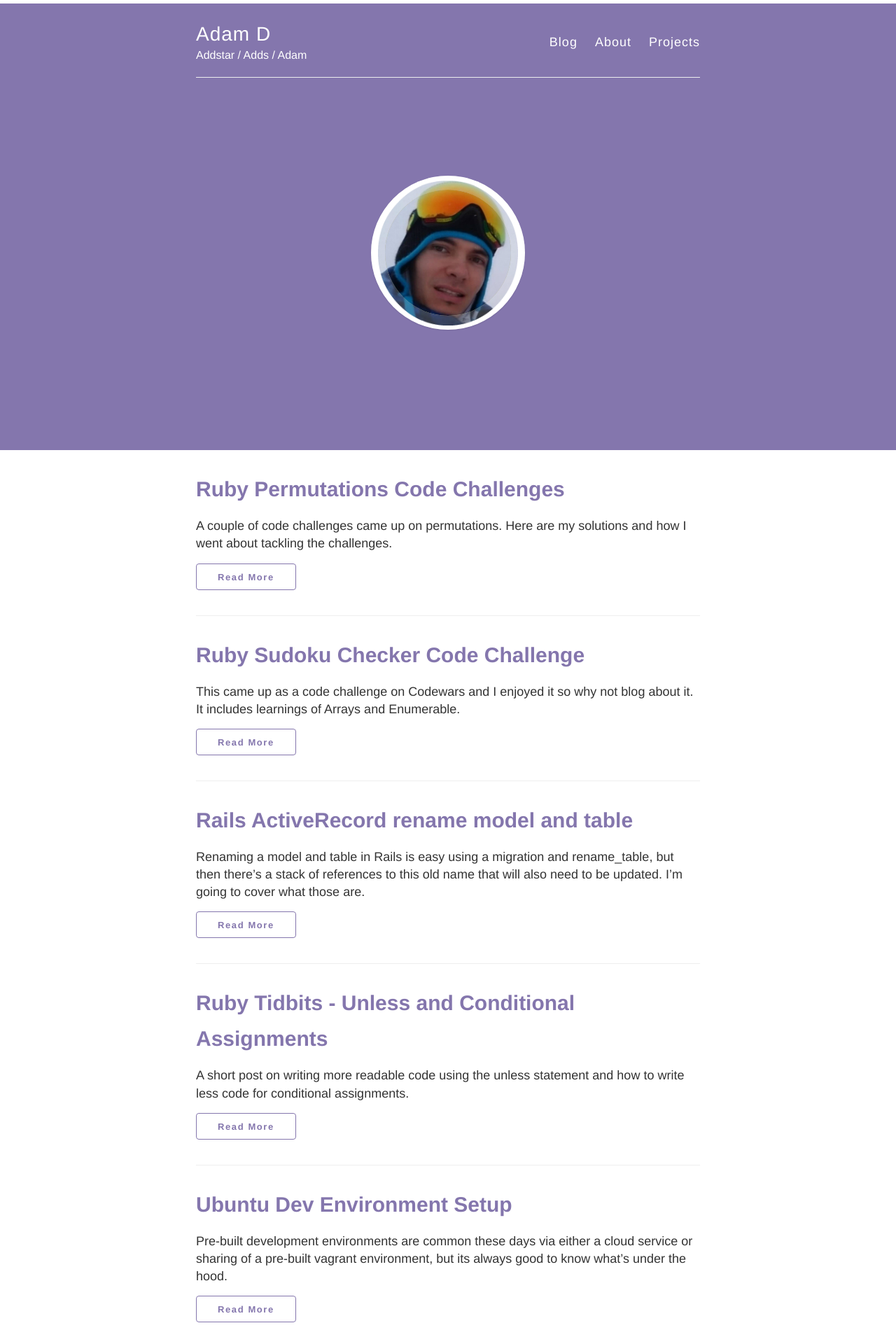
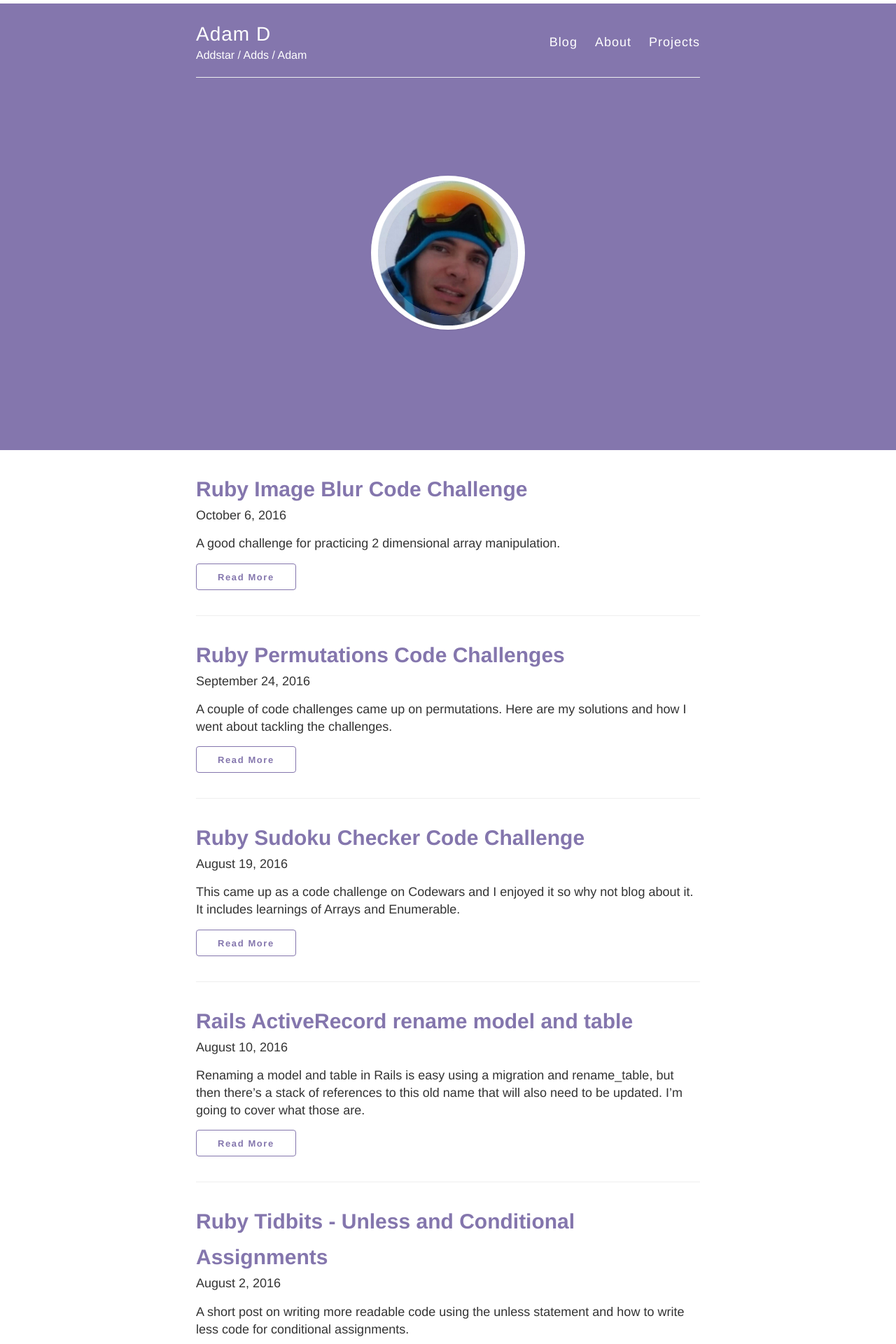
Before and after one commit to addstar34/addstar34.github.io, a Jekyll site: the page built from index.html, in a window 1280 px wide. Shown: the top 1920 px of the page at 70% size. Built offline with Jekyll 4.4.1, drawn with Linux system fonts in a browser that asks for light colours; nearby versions of some CDN libraries; some of the changed lines change nothing that is shown; some of the changed text lies outside the part shown.

Commit message:
new blog ruby image blur

```diff
--- /dev/null
+++ b/_posts/2016-10-06-ruby-image-blur-code-challenge.md
@@ -0,0 +1,78 @@
+---
+layout: post
+title: Ruby Image Blur Code Challenge
+author: Adam D
+---
+
+A good challenge for practicing 2 dimensional array manipulation.
+
+# The Challenge
+
+Write a class that will create a data representation of an image in the form of a 2 dimensional array of 0's and 1's forming the pixels of the image. Then create a blur method that will cause any of the 1's in the image to change the pixels to the left, right, above and below to also be 1's. This method will need to accept an argument that will specify how far to apply the blur effect.
+
+So consider the following image.
+
+![Image]({{ site.url }}/images/image-blur-1.png)
+
+Find the 1's (highlighted in green) and then change the 0's around those 1's to also be 1.
+
+![Image blur]({{ site.url }}/images/image-blur-2.png)
+
+Passing in the argument of 2 will blur like so.
+
+![Image blur 2]({{ site.url }}/images/image-blur-3.png)
+
+# My Solution
+
+My solution was to first find the location/coordinates of the 1's and save them into a new array called `blur_coords`. Then iterate over this new array and using the coordinates update the originally image array. This process will repeat based on the number passed to the method.
+
+{% highlight ruby %}
+class Image
+
+  def initialize(array)
+    @image = array
+  end
+
+  def output_image
+    @image.each do |row|
+      puts row.join
+    end
+  end
+
+  def blur!(distance=1)
+    distance.times do
+      blur_coords!
+    end
+  end
+
+  private
+
+    def blur_coords!
+      blur_coords = []
+      @image.each_with_index do |row, i|
+        row.each_with_index do |x, row_i|
+          blur_coords << [i, row_i] if x == 1
+        end
+      end
+
+      blur_coords.each do |coord|
+        @image[coord[0]][coord[1] + 1] = 1 if coord[1] + 1 <= @image[coord[0]].length - 1
+        @image[coord[0]][coord[1] - 1] = 1 if coord[1] - 1 >= 0
+        @image[coord[0] + 1][coord[1]] = 1 if coord[0] + 1 <= @image.length - 1
+        @image[coord[0] - 1][coord[1]] = 1 if coord[0] - 1 >= 0
+      end
+    end
+
+end
+
+image = Image.new([
+  [0, 0, 0, 0, 0, 0],
+  [0, 1, 0, 0, 0, 0],
+  [0, 0, 0, 0, 0, 0],
+  [0, 0, 0, 0, 0, 0],
+  [0, 0, 0, 0, 0, 0],
+  [0, 0, 0, 0, 0, 0]
+])
+image.blur!(2)
+image.output_image
+{% endhighlight %}
--- a/_sass/_jekyll-mono.scss
+++ b/_sass/_jekyll-mono.scss
@@ -25,6 +25,13 @@
            color: darken($mono-color,20);
          }
      }
+ }
+
+ .post > h1 {
+   margin-bottom: 0;
+   + p {
+     margin: 0;
+   }
  }
 
  .post-heading {
--- a/index.html
+++ b/index.html
@@ -7,6 +7,7 @@ layout: default
     <article class="post">
 
       <h1><a href="{{ site.baseurl }}{{ post.url }}">{{ post.title }}</a></h1>
+      <p>{{ post.date | date: "%B %e, %Y" }}</p>
 
       <div class="entry">
         {{ post.excerpt }}
```
Also changed, not shown: images/image-blur-1.png (added), images/image-blur-2.png (added), images/image-blur-3.png (added).
